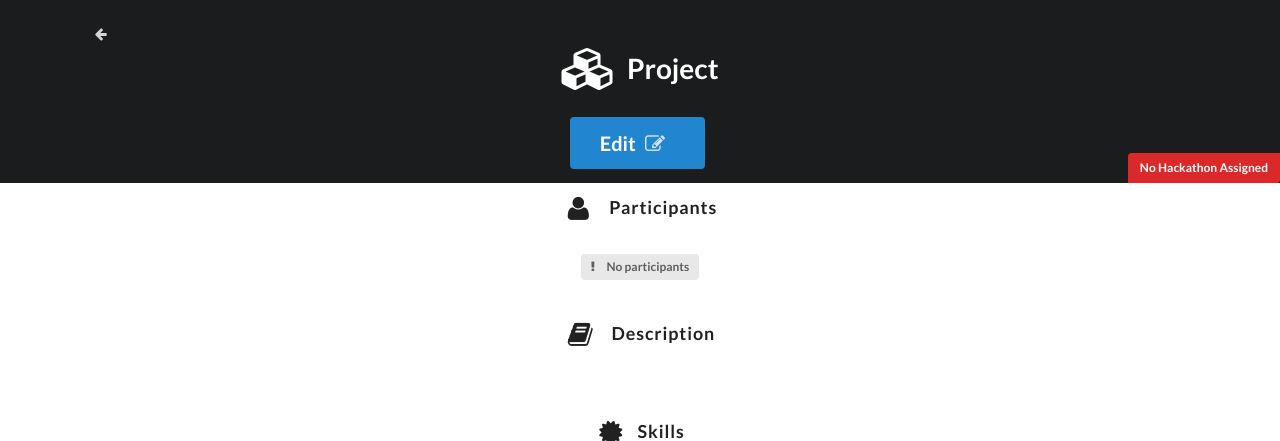
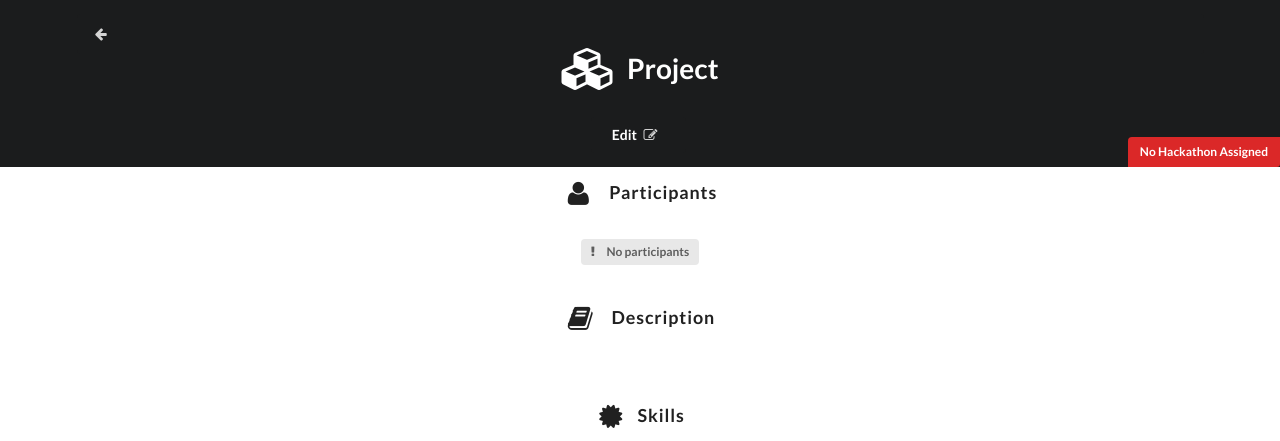
Before and after one commit to matthewbyrdold/hackathon, a Django app: template projects/templates/projects/project.html in a window 1280 px wide. Shown: the top 441 px of the page. Run offline with Django 3.2, Linux system fonts and the light colour scheme; the template is opened without the code that fills it, so the values that code supplies are empty; parts of the project's set-up code (start-up, migrations or seed data) failed here and were passed over; some libraries are stand-ins or nearby versions.

Commit message:
Minor layout changes to projects template

```diff
--- a/projects/templates/projects/project.html
+++ b/projects/templates/projects/project.html
@@ -18,10 +18,10 @@
             <i class="cubes icon"></i>&nbsp;Project
         </h1>
         <h2>{{project}}</h2>
+        <a class="ui secondary button" href="{% url 'projects:edit_project' project.id %}">Edit&nbsp;&nbsp;&nbsp;<i class="edit icon"></i></a>
         {% if project.spaces_left %}
-            <div class="ui huge primary button">Join<i class="right arrow icon"></i></div>
+            <div class="ui primary button">Join<i class="right arrow icon"></i></div>
         {% endif %}
-        <a class="ui huge primary button" href="{% url 'projects:edit_project' project.id %}">Edit&nbsp;&nbsp;&nbsp;<i class="edit icon"></i></a>
         {% if project.spaces_left == False %}
             <div class="ui bottom left attached teal label">Project Full</div>
         {% endif %}
```
